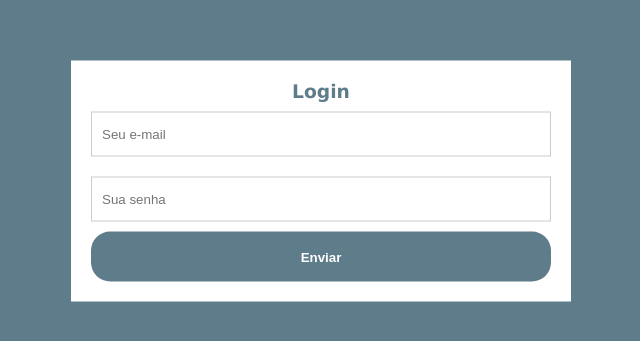
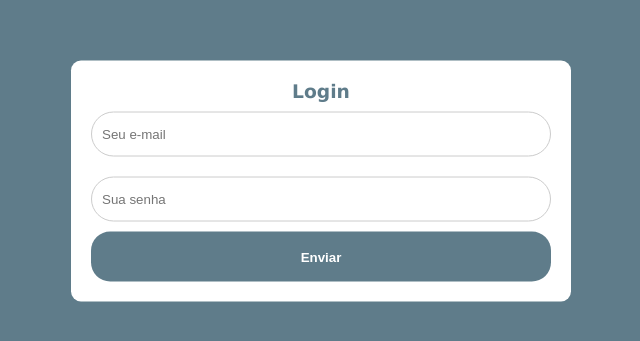
Before and after one commit to zIthalo/projeto-android, a plain HTML site: page login.html in a window 1280 px wide. Shown: the part 219-560 px from the top of the page, 319-959 px from the left. Drawn offline with Linux system fonts and the light colour scheme.

Commit message:
Update login.html

```diff
--- a/login.html
+++ b/login.html
@@ -15,6 +15,7 @@
             background-color: #5f7c8a;
          }
          form{
+            border-radius: 10px;
             background-color: white;
             max-width: 500px;
             width: 70%;
@@ -29,6 +30,11 @@
             color: #5f7c8a;
             font-family: 'Lucida Sans', 'Lucida Sans Regular', 'Lucida Grande', 'Lucida Sans Unicode', Geneva, Verdana, sans-serif;
          }
+
+         input{
+            border-radius: 50px;
+         }
+
          form input[type=text],
          form input[type=password]{
             width:100%;
```
